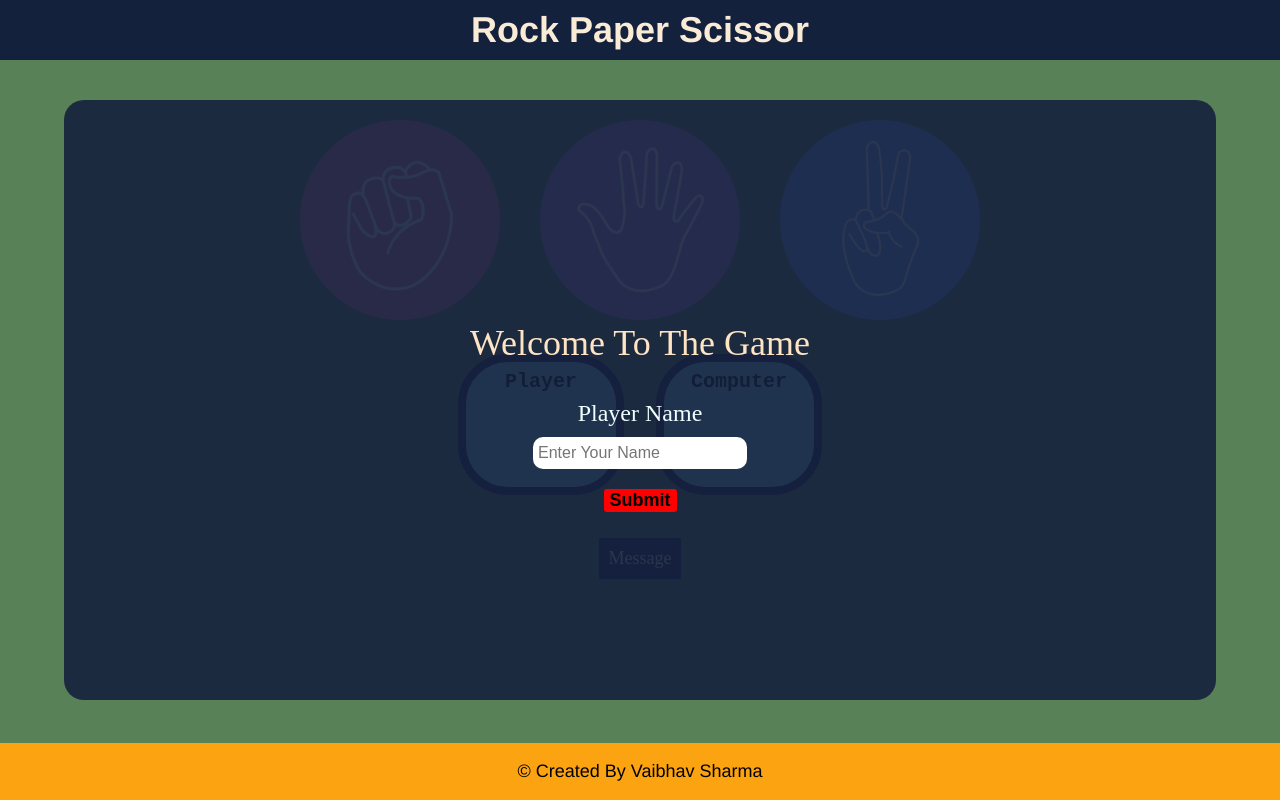
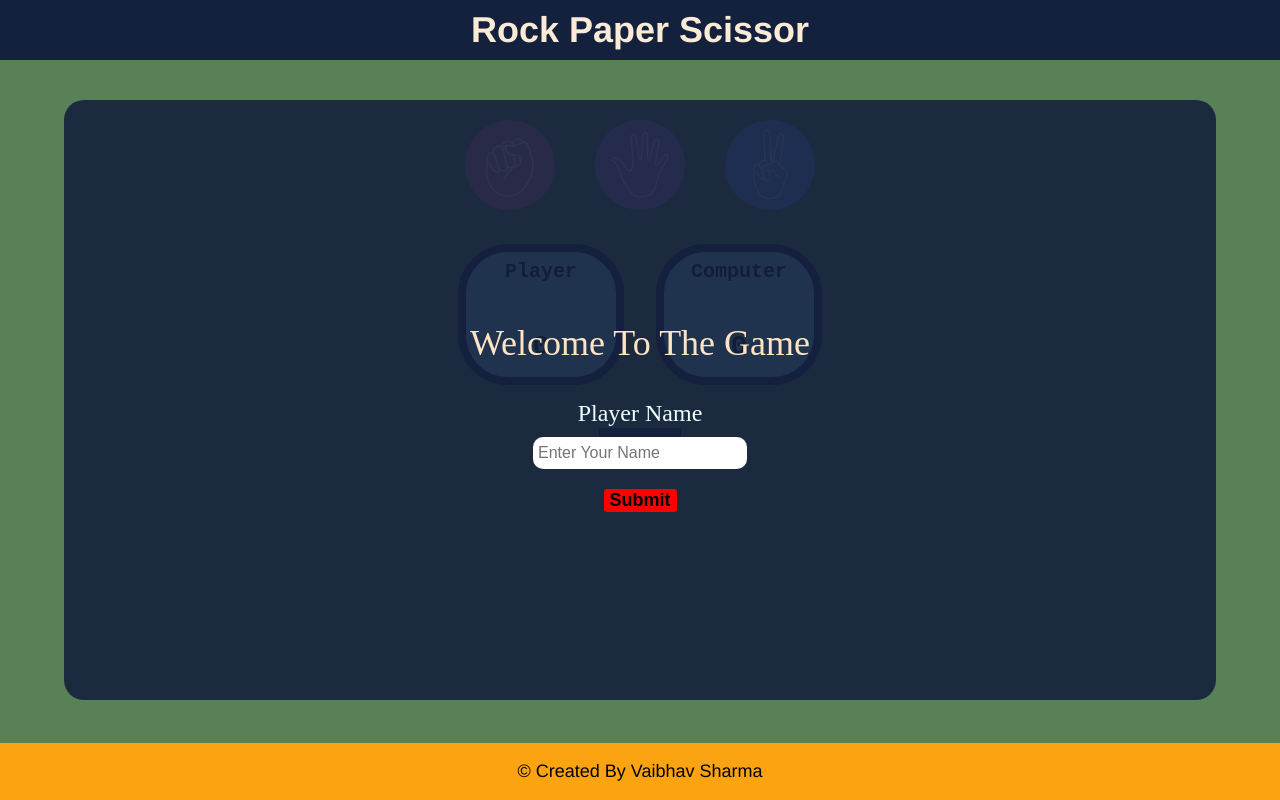
Before and after one commit to knightVader/Rock-Paper-Scissor, a plain HTML site: page index.html in a window 1280 px wide. Drawn offline with Linux system fonts and the light colour scheme.

Commit message:
first commit

```diff
--- a/styles.css
+++ b/styles.css
@@ -66,22 +66,10 @@ body{
     font-weight: 900;
 }
 
-@media (min-width:480px){
-    img{
-        height: 80px;
-        width: 80px;
-        img:hover{
-            border: 8px solid #14213d;
-        }
-        border-radius: 50%;
-        object-fit: cover;
-    }
-}
-
 img{
     border-radius: 50%;
-    height: 200px;
-    width: 200px;
+    height: 90px;
+    width: 90px;
     object-fit: cover;
 }
 
```
